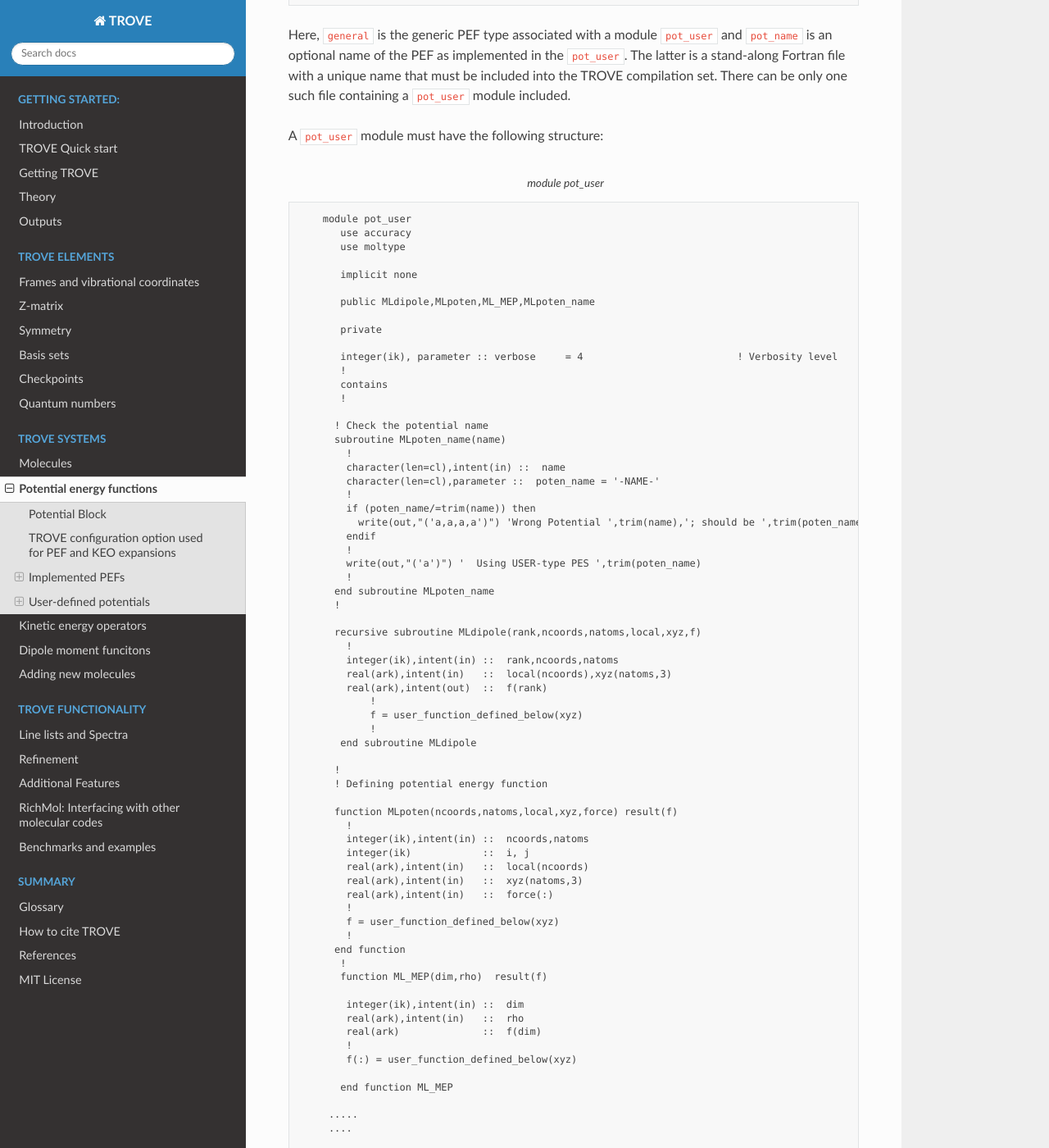
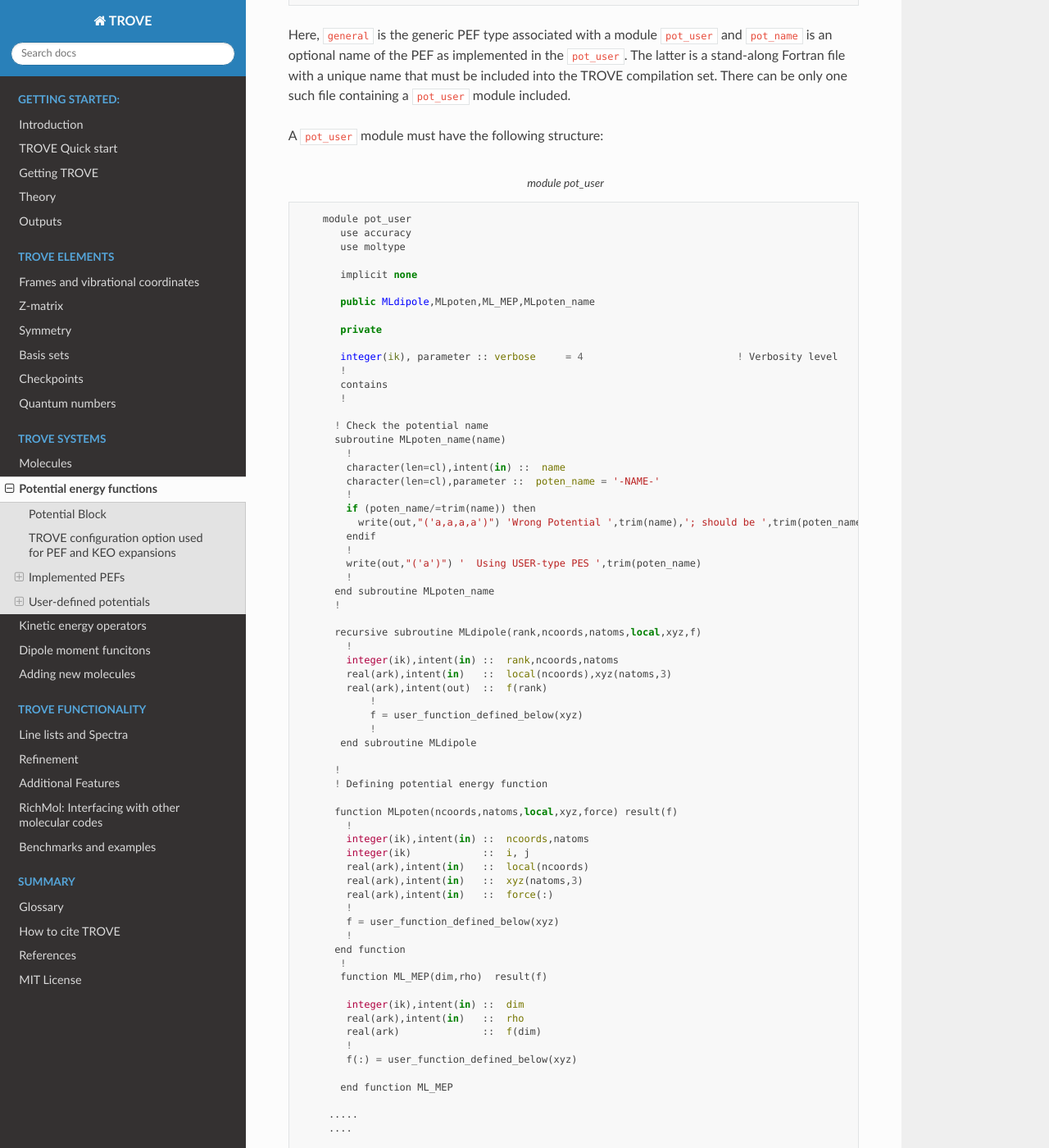
Before and after one commit to Trovemaster/TROVE, a Sphinx documentation site: the page built from docs/source/potentials.rst, in a window 1280 px wide and 1400 px high, scrolled down 11907 px. Shown: the whole window at 82% size. Built offline with Sphinx 7.4.7 and the Read the Docs theme 2.0.0, drawn with Linux system fonts in a browser that asks for light colours; formulas are drawn with MathJax 3; some of the changed text lies outside the part shown.

Commit message:
code-block and continue c2h2

```diff
--- a/docs/source/potentials.rst
+++ b/docs/source/potentials.rst
@@ -647,7 +647,7 @@ Here, ``general`` is the generic PEF type associated with a module ``pot_user``
 
 A ``pot_user`` module must have the following structure:
 
-.. code-block::
+.. code-block:: guess
    :caption:  module pot_user
 
        module pot_user
```
Also changed, not shown: 4 other files.
